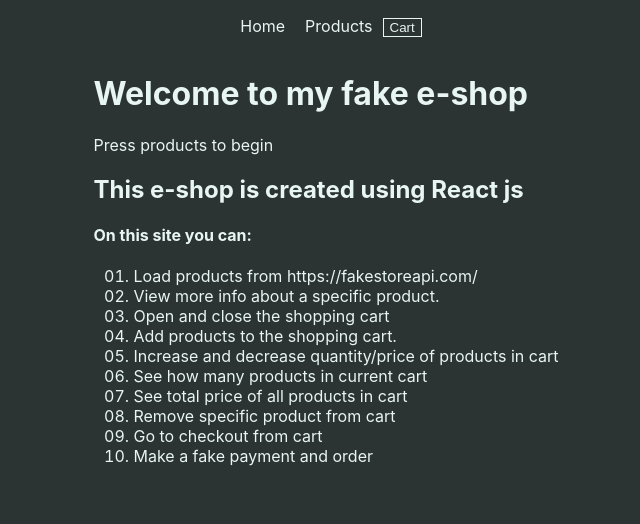
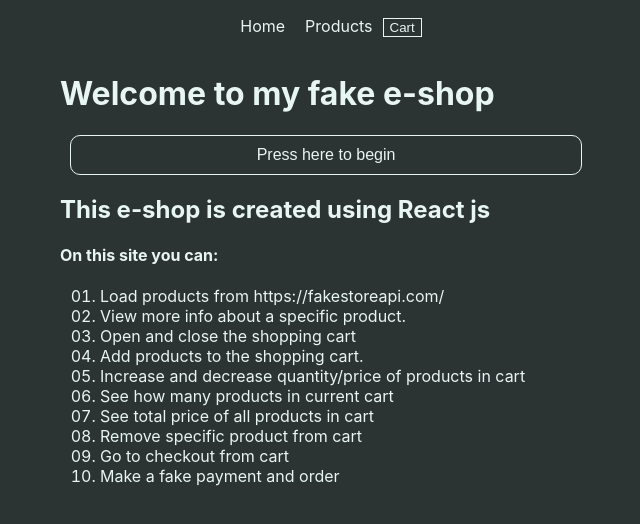
Before and after one commit to Rasweb/React-JS-Context-e-Shop, a React (Create React App) app: page / in a window 1280 px wide. Shown: the top 524 px of the page, without its empty margins (334-974 px from the left). Built offline with nearby package versions, Linux system fonts and the light colour scheme.

Commit message:
Added a button on the home screen

```diff
--- a/src/pages/Home.jsx
+++ b/src/pages/Home.jsx
@@ -1,10 +1,14 @@
 import { StyledHomeUl } from "../styledComponents/StyledUl";
+import { Link } from "react-router-dom";
+import { StyledHomeBtn } from "../styledComponents/StyledButtons";
 
 export const Home = () => {
   return (
     <div>
       <h1>Welcome to my fake e-shop</h1>
-      <p>Press products to begin</p>
+      <Link to={"/products"}>
+        <StyledHomeBtn>Press here to begin</StyledHomeBtn>
+      </Link>
       <h2>This e-shop is created using React js</h2>
       <h4>On this site you can:</h4>
       <StyledHomeUl>
--- a/src/styledComponents/StyledButtons.jsx
+++ b/src/styledComponents/StyledButtons.jsx
@@ -38,3 +38,7 @@ export const StyledProductBtn = styled(StyledShowProductsBtn)`
 export const StyledProductBackBtn = styled(StyledProductBtn)`
   margin-left: -18%;
 `;
+
+export const StyledHomeBtn = styled(StyledProductBtn)`
+  width: 40vw;
+`;
```
